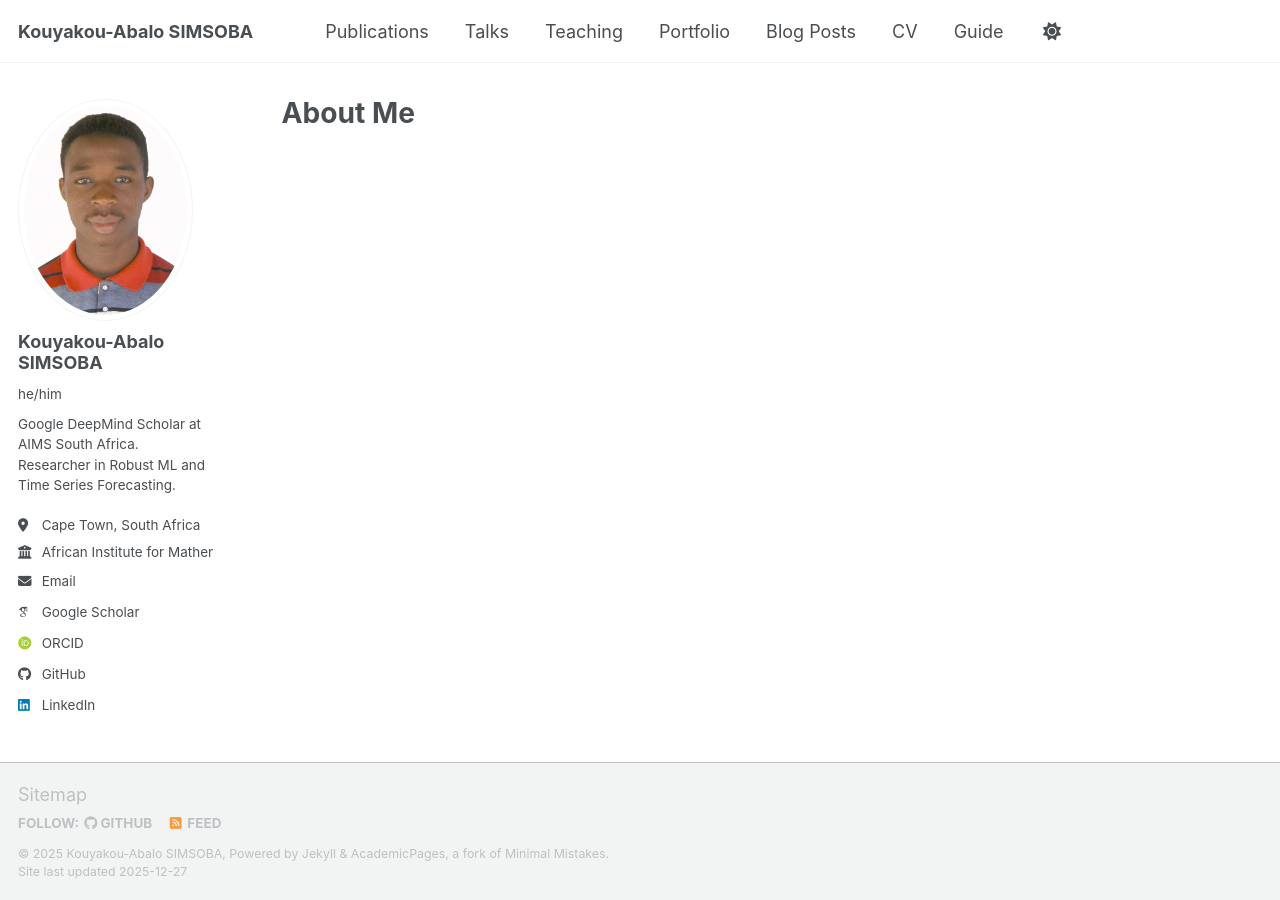
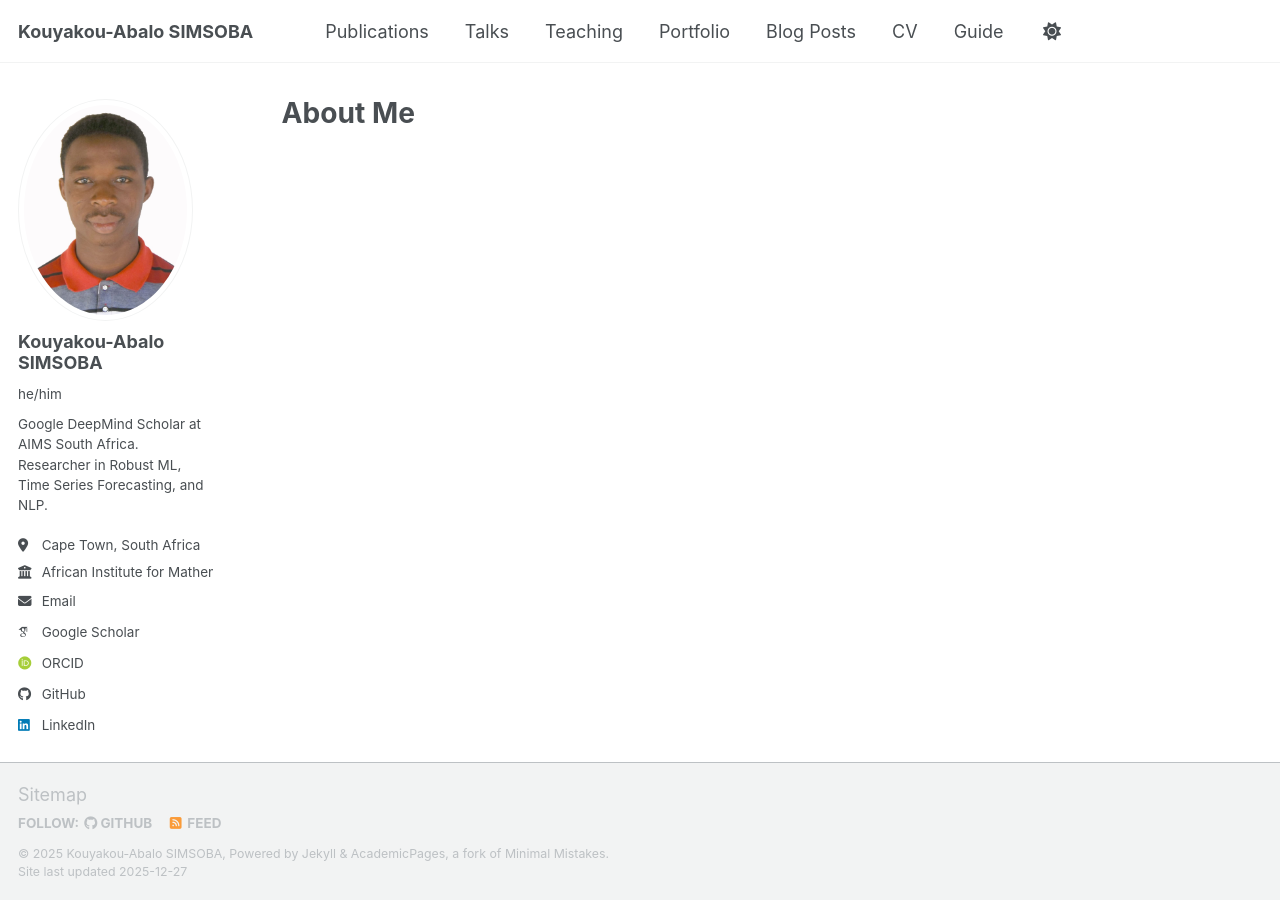
Before and after one commit to Abalo39/Abalo39.github.io, a Jekyll site: the page built from _pages/about.md, in a window 1280 px wide. Built offline with Jekyll 4.4.1, drawn with Linux system fonts in a browser that asks for light colours; some web fonts are replaced; a script bundle is joined from its source files by our own code; library files that are not in the unit come from our copies; some of the changed lines change nothing that is shown.

Commit message:
Modify site configuration and author bio
Updated bio to include NLP expertise.

```diff
--- a/_config.yml
+++ b/_config.yml
@@ -5,13 +5,13 @@
 
 # Basic Site Settings
 locale                  : "en-US"
-site_theme               : "default" # the available themes options are "default", "air", "sunrise", "mint", "dirt" and "contrast"
+site_theme               : "default" # options: "default", "air", "sunrise", "mint", "dirt", "contrast"
 title                    : "Kouyakou-Abalo SIMSOBA"
 title_separator          : "-"
 name                     : &name "Kouyakou-Abalo SIMSOBA"
 description              : &description "Google DeepMind Scholar | Artificial Intelligence for Science"
 url                      : "https://Abalo39.github.io"
-baseurl                  : "" # the subpath of your site, e.g. "/blog"
+baseurl                  : ""
 repository               : "Abalo39/Abalo39.github.io"
 
 # Site Author
@@ -20,7 +20,7 @@ author:
   avatar           : "profile.png"
   name             : "Kouyakou-Abalo SIMSOBA"
   pronouns         : "he/him"
-  bio              : "Google DeepMind Scholar at AIMS South Africa. Researcher in Robust ML and Time Series Forecasting."
+  bio              : "Google DeepMind Scholar at AIMS South Africa. Researcher in Robust ML, Time Series Forecasting, and NLP."
   location         : "Cape Town, South Africa"
   employer         : "African Institute for Mathematical Sciences (AIMS)"
   uri              :
@@ -60,7 +60,7 @@ author:
   keybase           :
   instagram         :
   lastfm            :
-  linkedin          : "Abalo39" # Update with your full profile slug if different
+  linkedin          : "Abalo39"
   mastodon          :
   medium            :
   pinterest         :
```
